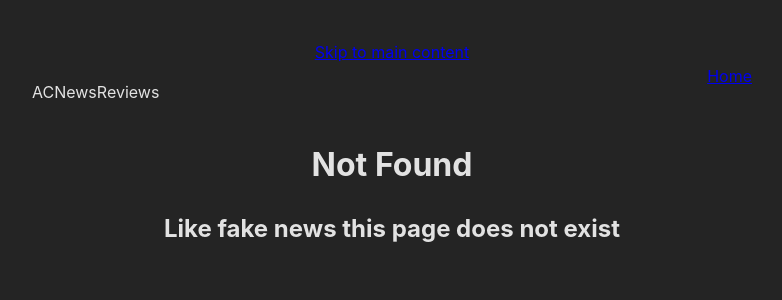
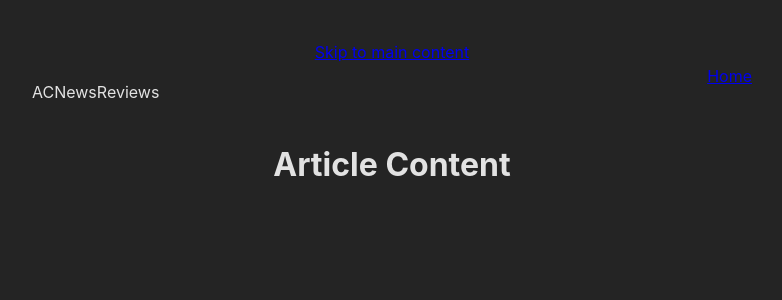
Before and after one commit to ITedInnovator/news-reviews-app-front-end, a React (Vite) app: page /articles/1 in a window 1280 px wide. Before the commit this address had no page. Shown: the top 300 px of the page, without its empty margins (248-1030 px from the left). Built offline with nearby package versions, Linux system fonts and the light colour scheme.

Commit message:
Added the SingleArticle component. Cannot work out how to use the title in url at the moment so sticking with id for now.

```diff
--- a/src/App.jsx
+++ b/src/App.jsx
@@ -5,6 +5,7 @@ import { NavBar } from './components/NavBar'
 import { Routes, Route } from 'react-router'
 import { Articles } from './pages/Articles'
 import { ErrorComponent } from './components/ErrorComponent'
+import { SingleArticle } from './pages/SingleArticle'
 
 function App() {
 
@@ -17,6 +18,7 @@ function App() {
     </div>
       <Routes>
         <Route path="/" element={<Articles/>}/>
+        <Route path="/articles/:article_id" element={<SingleArticle />} />
         <Route path="*" element={<ErrorComponent status="Not Found" msg="Like fake news this page does not exist"/>} />
       </Routes>
     </>
--- /dev/null
+++ b/src/components/article-components/ArticleContent.jsx
@@ -0,0 +1,5 @@
+export const ArticleContent = () => {
+    return (
+        <h1>Article Content</h1>
+    )
+}
--- a/src/components/articles-components/ArticleCard.jsx
+++ b/src/components/articles-components/ArticleCard.jsx
@@ -1,7 +1,9 @@
-export const ArticleCard = ({title, imageUrl, topic}) => {
+import { Link } from "react-router-dom";
+
+export const ArticleCard = ({article_id, title, imageUrl, topic}) => {
     return (
         <li className="card">
-             <h2>{title}</h2>
+             <h2><Link to={`/articles/${article_id}`}>{title}</Link></h2>
             <img width="250px" src={imageUrl} />
             <p>{topic}</p>
         </li>
--- a/src/components/articles-components/ArticleList.jsx
+++ b/src/components/articles-components/ArticleList.jsx
@@ -26,7 +26,7 @@ export const ArticleList = () => {
             {
                 articles.map(({ title, article_id, article_img_url, topic }) => {
                   return (
-                    <ArticleCard key={article_id} className="card" title={title} imageUrl={article_img_url} topic={topic}/>
+                    <ArticleCard key={article_id} article_id={article_id} className="card" title={title} imageUrl={article_img_url} topic={topic}/>
                         );
                     })
             }
--- /dev/null
+++ b/src/pages/SingleArticle.jsx
@@ -0,0 +1,16 @@
+import { useEffect, useState } from "react"
+import { ArticleContent } from "../components/article-components/ArticleContent"
+import { useParams } from "react-router-dom";
+
+export const SingleArticle = () => {
+    const [ articleData, setArticleData ] = useState({});
+    const { article_id } = useParams()
+    useEffect( () => {
+
+    }, [])
+
+    console.log(article_id)
+    return (
+            <ArticleContent articleData={articleData} />
+    )
+}
```
